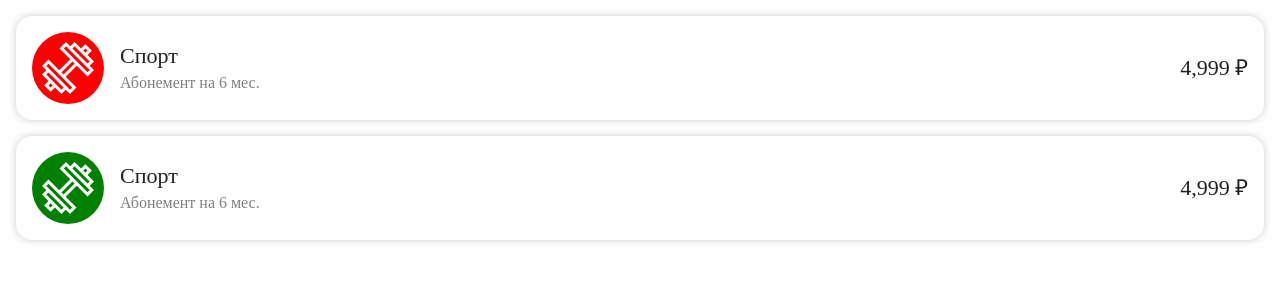
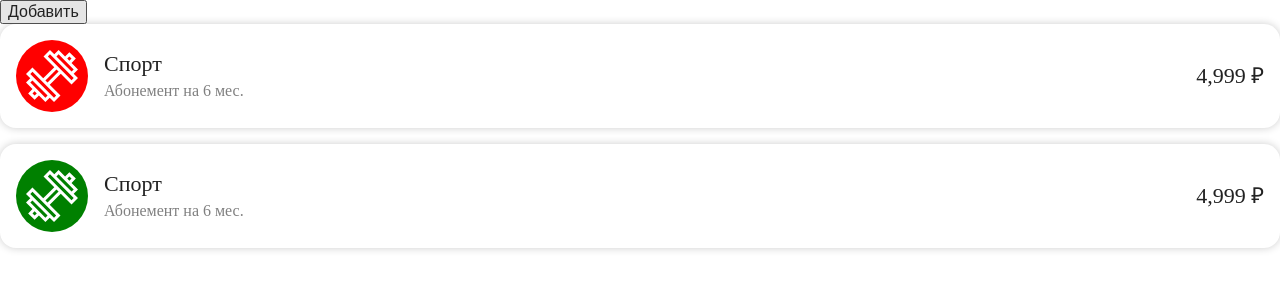
Before and after one commit to sharapov2701/budjet, a React (Create React App) app: page / in a window 1280 px wide. Shown: the top 300 px of the page. Built offline with nearby package versions, Linux system fonts and the light colour scheme.

Commit message:
Добавить кнопку

```diff
--- a/src/App.tsx
+++ b/src/App.tsx
@@ -1,12 +1,33 @@
 import React from 'react'
+import List from './components/List'
 import ListItem from './components/ListItem'
+import Button from './components/Button'
 import Sport from './icons/Sport'
+
+const items = [
+  {
+    Icon: Sport,
+    color: 'red',
+    category: 'Спорт',
+    description: 'Абонемент на 6 мес.',
+    sum: 4999
+  },
+  {
+    Icon: Sport,
+    color: 'green',
+    category: 'Спорт',
+    description: 'Абонемент на 6 мес.',
+    sum: 4999
+  },
+]
 
 function App() {
   return (
     <>
-      <ListItem Icon={Sport} color='red' category='Спорт' description='Абонемент на 6 мес.' sum={4999} />
-      <ListItem Icon={Sport} color='green' category='Спорт' description='Абонемент на 6 мес.' sum={4999} />
+      <Button>Добавить</Button>
+      <List>
+        {items.map(item => <ListItem {...item} />)}
+      </List>
     </>
   );
 }
--- /dev/null
+++ b/src/components/Button/Button.tsx
@@ -0,0 +1,16 @@
+import React from 'react'
+import styles from './button.module.scss'
+
+interface ButtonProps {
+    children: string
+}
+
+const Button = ({ children }: ButtonProps) => {
+    return (
+        <button className={styles.btn}>
+            {children}
+        </button>
+    )
+}
+
+export default Button
--- /dev/null
+++ b/src/components/Button/index.ts
@@ -0,0 +1 @@
+export { default } from './Button'
--- /dev/null
+++ b/src/components/List/List.tsx
@@ -0,0 +1,17 @@
+import React, { ReactElement } from 'react'
+import { listItem } from '../ListItem'
+import styles from './list.module.scss'
+
+interface ListProps {
+    children: ReactElement<listItem>[]
+}
+
+const List = ({ children }: ListProps) => {
+    return (
+        <div className={styles.list}>
+            {children}
+        </div>
+    )
+}
+
+export default List
--- /dev/null
+++ b/src/components/List/index.ts
@@ -0,0 +1 @@
+export { default } from './List'
--- a/src/components/ListItem/ListItem.tsx
+++ b/src/components/ListItem/ListItem.tsx
@@ -26,4 +26,5 @@ const ListItem = ({ Icon, color, category, description, sum }: ListItemProps) =>
     )
 }
 
+export type listItem = typeof ListItem
 export default ListItem
--- a/src/components/ListItem/index.ts
+++ b/src/components/ListItem/index.ts
@@ -1 +1,2 @@
 export { default } from './ListItem'
+export type { listItem } from './ListItem'
--- a/src/components/ListItem/listItem.module.scss
+++ b/src/components/ListItem/listItem.module.scss
@@ -2,7 +2,7 @@
     display: flex;
     justify-content: space-between;
     align-items: center;
-    margin: 16px;
+    margin-bottom: 16px;
     padding: 16px;
     box-shadow: 0 0 8px rgba(0, 0, 0, .2);
     border-radius: 16px;
```
Also changed, not shown: src/components/Button/button.module.scss (added), src/components/List/list.module.scss (added).
